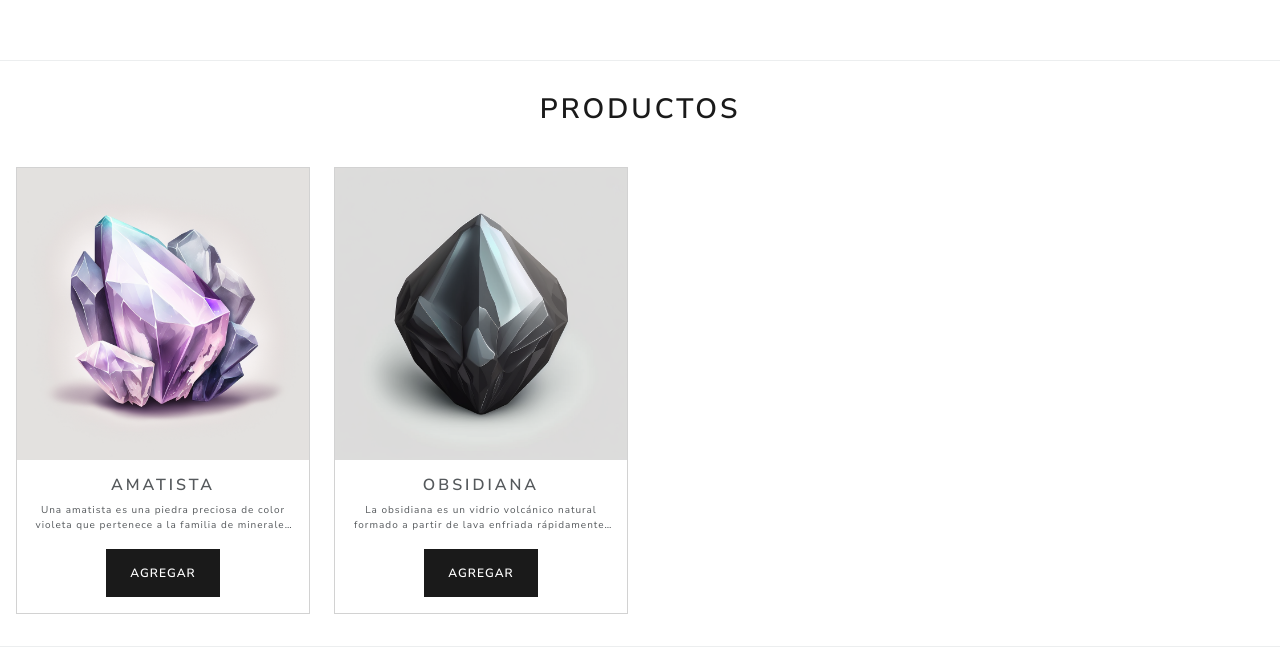
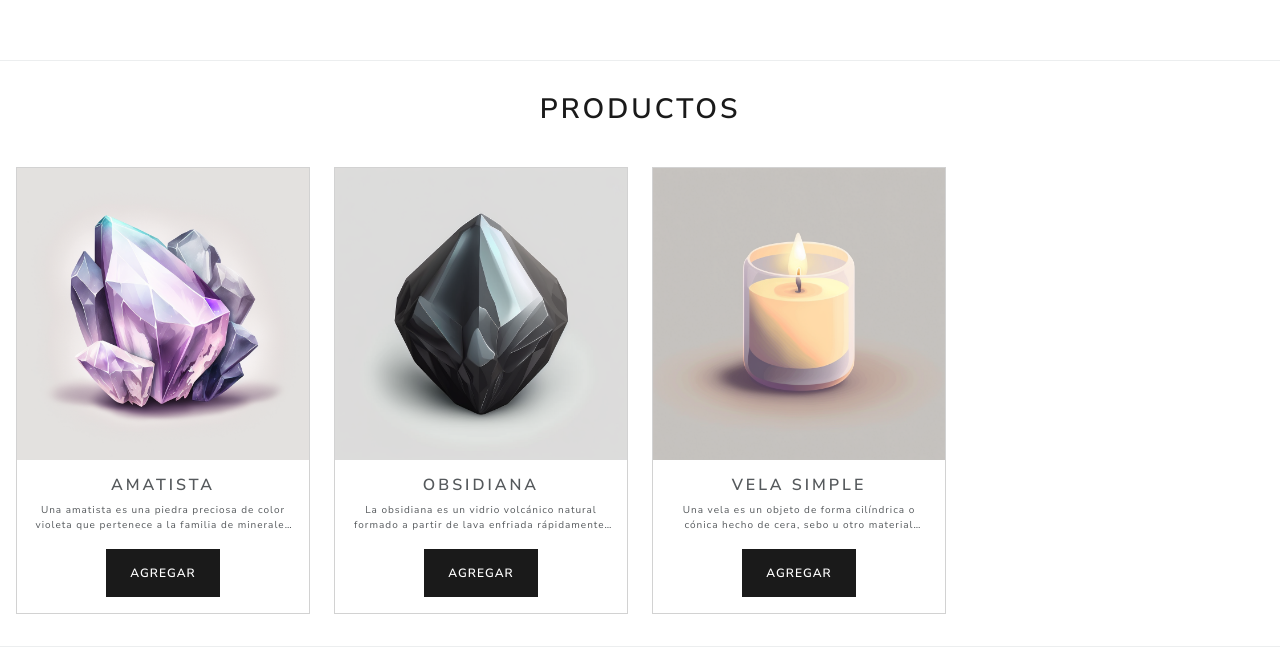
Before and after one commit to Andreinadesolaborges/ReactPreentrega1-DeSola, a React (Create React App) app in the folder preentrega1-desola/: page / in a window 1280 px wide. Shown: the part 772-1419 px from the top of the page. Built offline with nearby package versions, Linux system fonts and the light colour scheme.

Commit message:
vela card

```diff
--- a/preentrega1-desola/src/components/CardContainer/CardContainer.jsx
+++ b/preentrega1-desola/src/components/CardContainer/CardContainer.jsx
@@ -1,6 +1,7 @@
 import Cardproduct from "../CardProduct/CardProduct";
-import amatista from '../../img/items/Amatista.png';
+import amatista from '../../img/items/amatista.png';
 import obsidiana from '../../img/items/obsidiana.png';
+import vela from '../../img/items/vela.png'
 const Cardcontainer = () => {
     return (
         <>
@@ -17,6 +18,9 @@ const Cardcontainer = () => {
                     <div className="col-6 col-sm-4 col-md-3 text-center align-self-center">
                         <Cardproduct title={"Obsidiana"} description={"La obsidiana es un vidrio volcánico natural formado a partir de lava enfriada rápidamente. Es un tipo de roca ígnea, caracterizada por su superficie lisa, bordes afilados y una textura vítrea."} url={obsidiana} />
                     </div>
+                    <div className="col-6 col-sm-4 col-md-3 text-center align-self-center">
+                        <Cardproduct title={"Vela simple"} description={"Una vela es un objeto de forma cilíndrica o cónica hecho de cera, sebo u otro material inflamable, con una mecha central que se enciende para producir luz y calor."} url={vela} />
+                    </div>
                 </div>
             </div>
         </>
```
Also changed, not shown: preentrega1-desola/src/img/items/vela.png (added).
